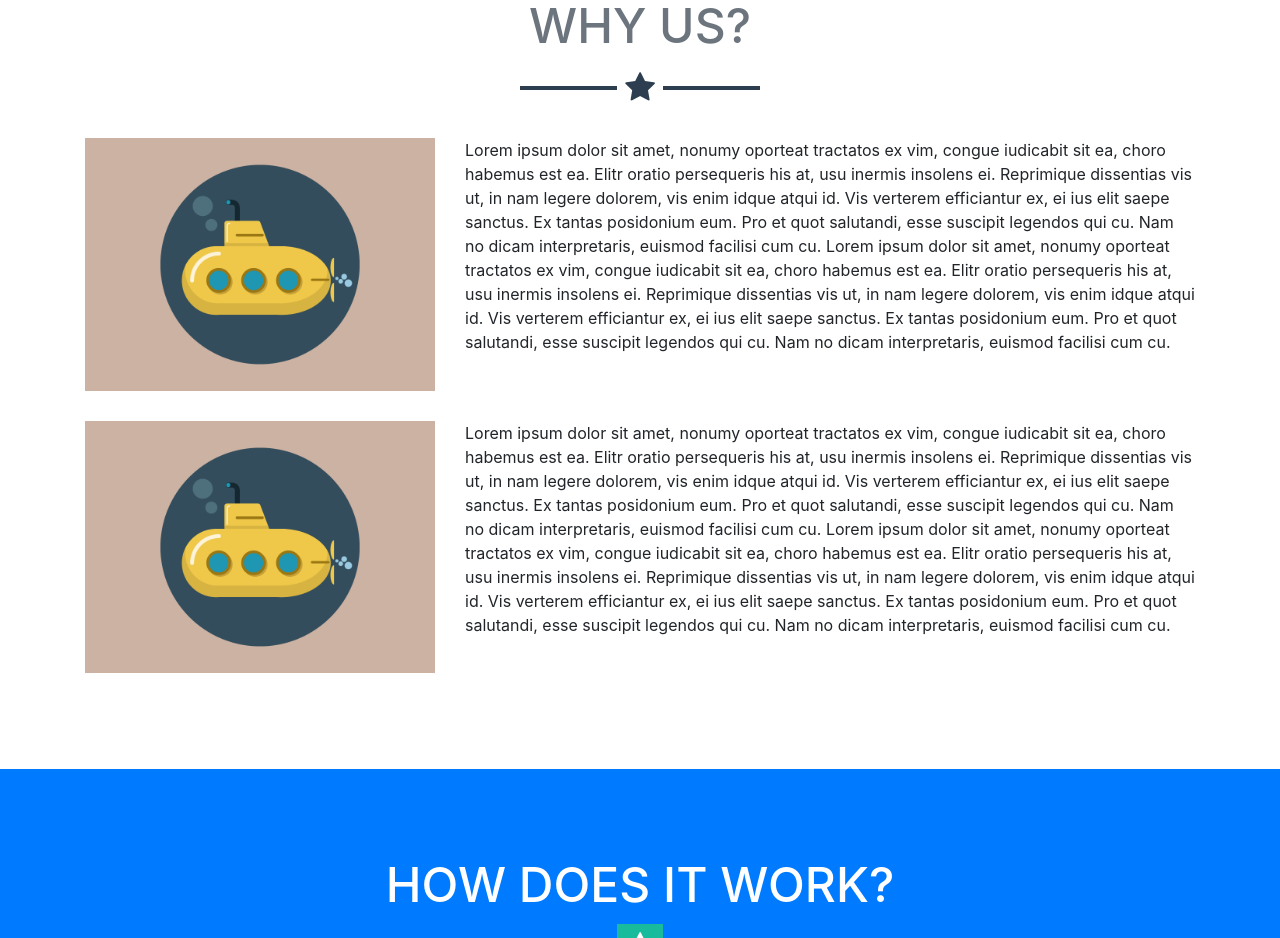
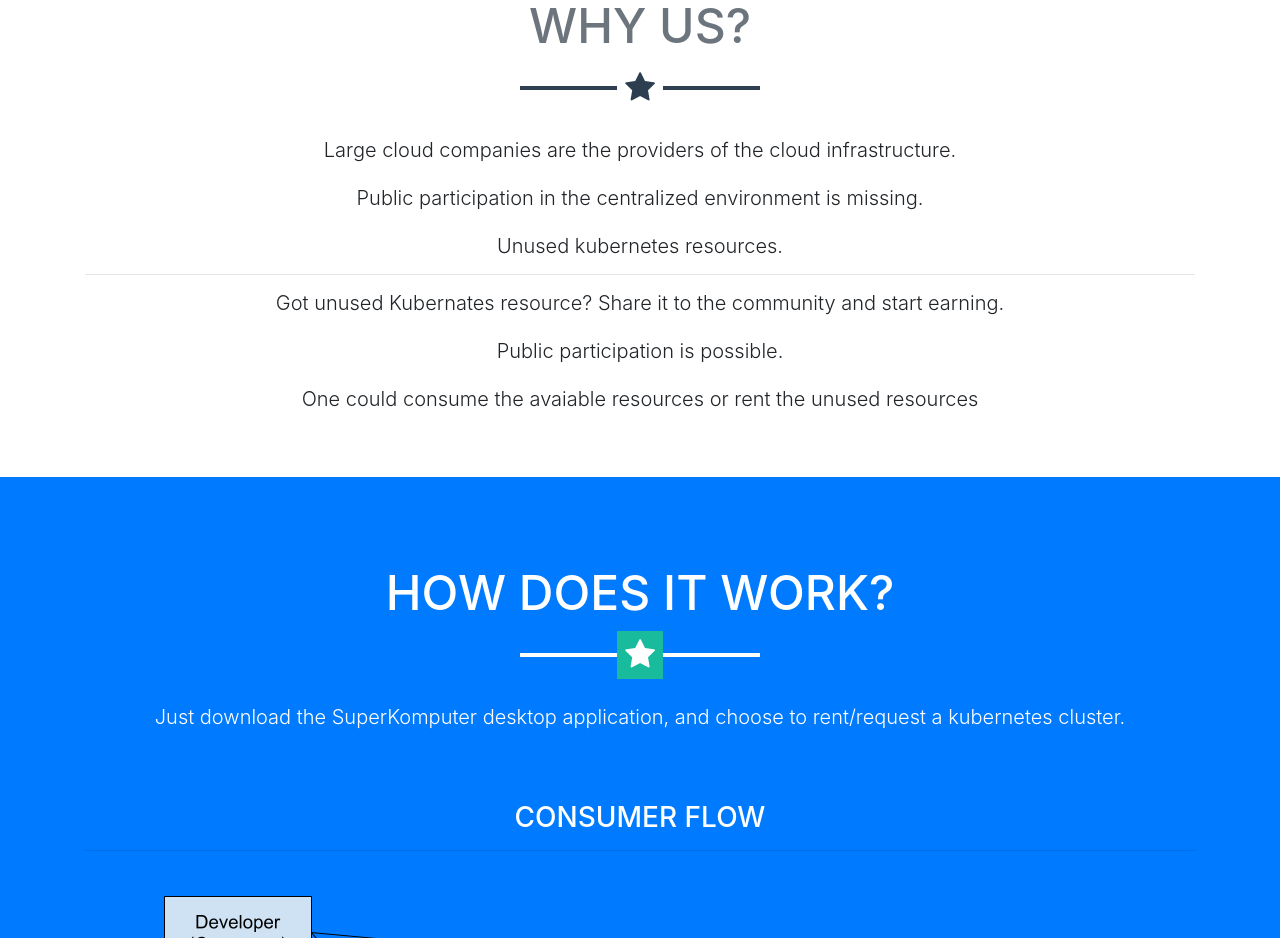
Before and after one commit to SuperKomputer/superkomputer.io, a website with bundled scripts: page superKomputer/index.html in a window 1280 px wide. Shown: the part 860-1798 px from the top of the page. Built offline with nearby package versions, Linux system fonts and the light colour scheme.

Commit message:
Updated the "why us" section.

```diff
--- a/superKomputer/index.html
+++ b/superKomputer/index.html
@@ -67,38 +67,23 @@
     <div class="container">
       <h2 class="text-center text-uppercase text-secondary mb-0">Why us?</h2>
       <hr class="star-dark mb-5">
-      <div class="row">
-        <div class="col-md-6 col-lg-4">
-          <a class="portfolio-item d-block mx-auto" href="#portfolio-modal-6">
-            <div class="portfolio-item-caption d-flex position-absolute h-100 w-100">
-              <div class="portfolio-item-caption-content my-auto w-100 text-center text-white">
-                <i class="fa fa-search-plus fa-3x"></i>
-              </div>
-            </div>
-            <img class="img-fluid" src="img/portfolio/submarine.png" alt="">
-          </a>
-        </div>
+      <h5 class="text-center font-weight-light mb-0">
+          Large cloud companies are the
+          providers of the cloud infrastructure.
+        </br></br>
+        Public participation in the centralized environment is missing.
+      </br></br>
+        Unused kubernetes resources.
+          </h5>
+          <hr>
+          <h5 class="text-center font-weight-light mb-0">
+              Got unused Kubernates resource? Share it to the community and start earning.
+          </br></br>
+              Public participation is possible.
+          </br></br>
+              One could consume the avaiable resources or rent the unused resources
+          </h5>
 
-        <div class="col-md-6 col-lg-8">
-          <p>Lorem ipsum dolor sit amet, nonumy oporteat tractatos ex vim, congue iudicabit sit ea, choro habemus est ea. Elitr oratio persequeris his at, usu inermis insolens ei. Reprimique dissentias vis ut, in nam legere dolorem, vis enim idque atqui id. Vis verterem efficiantur ex, ei ius elit saepe sanctus. Ex tantas posidonium eum. Pro et quot salutandi, esse suscipit legendos qui cu. Nam no dicam interpretaris, euismod facilisi cum cu. Lorem ipsum dolor sit amet, nonumy oporteat tractatos ex vim, congue iudicabit sit ea, choro habemus est ea. Elitr oratio persequeris his at, usu inermis insolens ei. Reprimique dissentias vis ut, in nam legere dolorem, vis enim idque atqui id. Vis verterem efficiantur ex, ei ius elit saepe sanctus. Ex tantas posidonium eum. Pro et quot salutandi, esse suscipit legendos qui cu. Nam no dicam interpretaris, euismod facilisi cum cu.</p>
-        </div>
-      </div>
-      <div class="row">
-        <div class="col-md-6 col-lg-4">
-          <a class="portfolio-item d-block mx-auto" href="#portfolio-modal-6">
-            <div class="portfolio-item-caption d-flex position-absolute h-100 w-100">
-              <div class="portfolio-item-caption-content my-auto w-100 text-center text-white">
-                <i class="fa fa-search-plus fa-3x"></i>
-              </div>
-            </div>
-            <img class="img-fluid" src="img/portfolio/submarine.png" alt="">
-          </a>
-        </div>
-
-        <div class="col-md-6 col-lg-8">
-          <p>Lorem ipsum dolor sit amet, nonumy oporteat tractatos ex vim, congue iudicabit sit ea, choro habemus est ea. Elitr oratio persequeris his at, usu inermis insolens ei. Reprimique dissentias vis ut, in nam legere dolorem, vis enim idque atqui id. Vis verterem efficiantur ex, ei ius elit saepe sanctus. Ex tantas posidonium eum. Pro et quot salutandi, esse suscipit legendos qui cu. Nam no dicam interpretaris, euismod facilisi cum cu. Lorem ipsum dolor sit amet, nonumy oporteat tractatos ex vim, congue iudicabit sit ea, choro habemus est ea. Elitr oratio persequeris his at, usu inermis insolens ei. Reprimique dissentias vis ut, in nam legere dolorem, vis enim idque atqui id. Vis verterem efficiantur ex, ei ius elit saepe sanctus. Ex tantas posidonium eum. Pro et quot salutandi, esse suscipit legendos qui cu. Nam no dicam interpretaris, euismod facilisi cum cu.</p>
-        </div>
-      </div>
     </div>
   </section>
 
```
